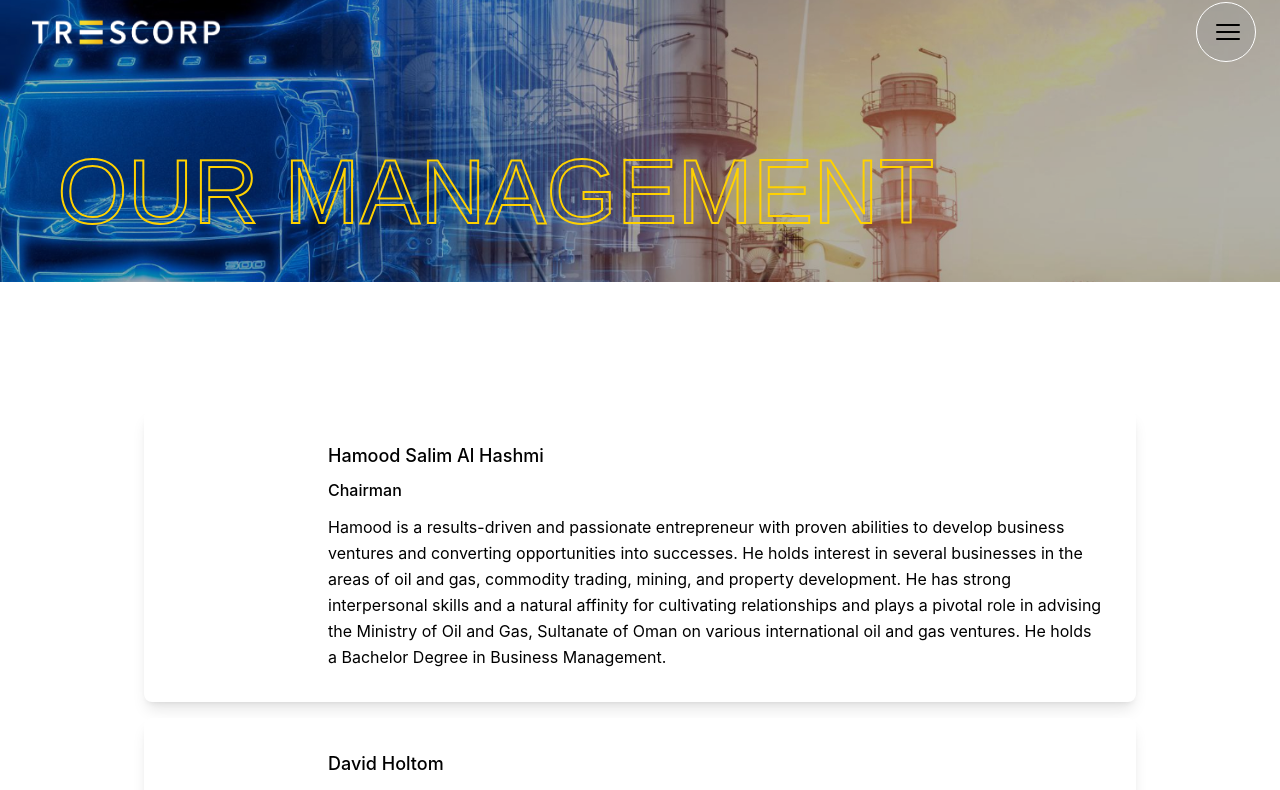
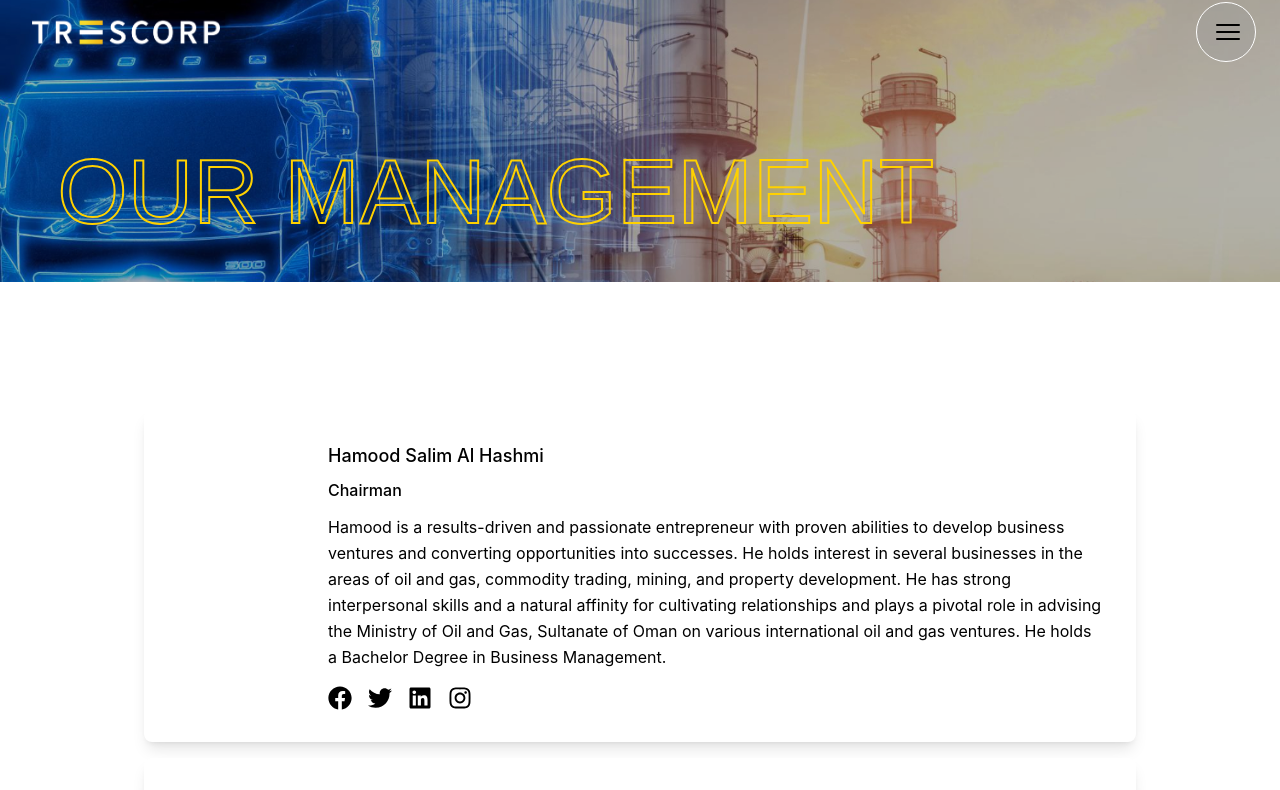
Before and after one commit to SandipBehera/trescorp-ui, a React (Create React App) app: page /team in a window 1280 px wide. Shown: the top 790 px of the page. Built offline with nearby package versions, Linux system fonts and the light colour scheme.

Commit message:
added social media icons

```diff
--- a/package.json
+++ b/package.json
@@ -9,6 +9,7 @@
     "@testing-library/user-event": "^13.5.0",
     "react": "^18.3.1",
     "react-dom": "^18.3.1",
+    "react-icons": "^5.2.1",
     "react-router-dom": "^6.24.1",
     "react-scripts": "5.0.1",
     "react-slick": "^0.30.2",
--- a/src/pages/team.jsx
+++ b/src/pages/team.jsx
@@ -1,4 +1,5 @@
 import React from "react";
+import { FaFacebook, FaTwitter, FaLinkedin, FaInstagram } from 'react-icons/fa';
 import Layout from "../components/layout";
 
 const teamMembers = [
@@ -8,6 +9,12 @@ const teamMembers = [
     description: `Hamood is a results-driven and passionate entrepreneur with proven abilities to develop business ventures and converting opportunities into successes. He holds interest in several businesses in the areas of oil and gas, commodity trading, mining, and property development.
     He has strong interpersonal skills and a natural affinity for cultivating relationships and plays a pivotal role in advising the Ministry of Oil and Gas, Sultanate of Oman on various international oil and gas ventures.
     He holds a Bachelor Degree in Business Management.`,
+    social: {
+      facebook: 'https://facebook.com/johndoe',
+      twitter: 'https://twitter.com/johndoe',
+      linkedin: 'https://linkedin.com/in/johndoe',
+      instagram: 'https://instagram.com/johndoe',
+    },
   },
   {
     name: "David Holtom",
@@ -15,6 +22,12 @@ const teamMembers = [
     description: `A highly successful leader and entrepreneur, with extensive global experience in international relations and corporate business. Possessing excellent communication skills and able to establish sustainable and profitable relationships with clients, suppliers, and stakeholders across the world.
     He holds interest in various companies specializing in oil and gas, aviation, and commodity trading.
     David was awarded the Member of the Most Excellent Order of the British Empire (MBE).`,
+    social: {
+      facebook: 'https://facebook.com/johndoe',
+      twitter: 'https://twitter.com/johndoe',
+      linkedin: 'https://linkedin.com/in/johndoe',
+      instagram: 'https://instagram.com/johndoe',
+    },
   },
   {
     name: "Ali Izhar Ahmad",
@@ -22,12 +35,24 @@ const teamMembers = [
     description: `Ali Izhar is a seasoned and highly motivated individual with extensive business exposure in the oil and gas industry.
     He started his career as a quantity and quality surveyor in 1988. Equipped with more than 18 years experience in the inspection business, he is an expert in the area of petroleum product specifications and requirements and was instrumental in setting up and managing a number of oil and gas trading companies.
     Having a complete understanding of the business, he is now entrusted to manage the day-to-day operations of the business.`,
+    social: {
+      facebook: 'https://facebook.com/johndoe',
+      twitter: 'https://twitter.com/johndoe',
+      linkedin: 'https://linkedin.com/in/johndoe',
+      instagram: 'https://instagram.com/johndoe',
+    },
   },
   {
     name: "Wong Shin Ling",
     position: "Finance Manager",
     description: `Wong Shin Ling is a highly motivated and driven finance manager with twenty-five years’ commodity finance experience in top-level business banking environments. Being an experienced professional, she is equipped with the business awareness and strategic planning as well as providing financial solutions which help organizations grow financially. Having high numeracy and sound technical skills she makes sure of the smooth flow of products and services delivery and keeping abreast of changes in financial regulations and legislation.
     Wong Shin Ling holds a degree in Bachelor of Business in Business Administration from the National University of Singapore. Her strong management skill, attentive to details and an investigative nature is bringing productive changes to the business.`,
+    social: {
+      facebook: 'https://facebook.com/johndoe',
+      twitter: 'https://twitter.com/johndoe',
+      linkedin: 'https://linkedin.com/in/johndoe',
+      instagram: 'https://instagram.com/johndoe',
+    },
   },
   // {
   //   name: "Royston Wu",
@@ -42,9 +67,38 @@ const teamMembers = [
     description: `Saif Al Amri is results-oriented and self-motivated with more than 22 years of extensive experience in the LNG industry with Oman LNG.
     Saif began his career as an engineer in 1997 immediately after completion of his Bachelor’s degree in Mechanical Engineering from the University of Leeds in the UK. He specializes in the commercial aspects of the LNG market. Saif has a proven track record of Strategies Conception and Implementation, Long Term Contracts Negotiation, Business Development, Origination, and Optimisation.
     Saif’s role as TRESCORP’s LNG Director is to establish and develop the LNG business so that Trescorp achieves its vision of becoming the LNG preferred partner of choice.`,
+    social: {
+      facebook: 'https://facebook.com/johndoe',
+      twitter: 'https://twitter.com/johndoe',
+      linkedin: 'https://linkedin.com/in/johndoe',
+      instagram: 'https://instagram.com/johndoe',
+    },
   },
 ];
-
+const SocialLinks = ({ social }) => (
+  <div className="flex space-x-4 mt-4">
+    {social.facebook && (
+      <a href={social.facebook} target="_blank" rel="noopener noreferrer" className="text-gray-600 hover:text-blue-600">
+        <FaFacebook size={24} />
+      </a>
+    )}
+    {social.twitter && (
+      <a href={social.twitter} target="_blank" rel="noopener noreferrer" className="text-gray-600 hover:text-blue-400">
+        <FaTwitter size={24} />
+      </a>
+    )}
+    {social.linkedin && (
+      <a href={social.linkedin} target="_blank" rel="noopener noreferrer" className="text-gray-600 hover:text-blue-700">
+        <FaLinkedin size={24} />
+      </a>
+    )}
+    {social.instagram && (
+      <a href={social.instagram} target="_blank" rel="noopener noreferrer" className="text-gray-600 hover:text-pink-600">
+        <FaInstagram size={24} />
+      </a>
+    )}
+  </div>
+);
 const Team = () => {
   return (
     <Layout>
@@ -90,6 +144,7 @@ const Team = () => {
                   <p className="leading-relaxed text-base">
                     {member.description}
                   </p>
+                  <SocialLinks social={member.social} />
                 </div>
               </div>
               ))}
```
